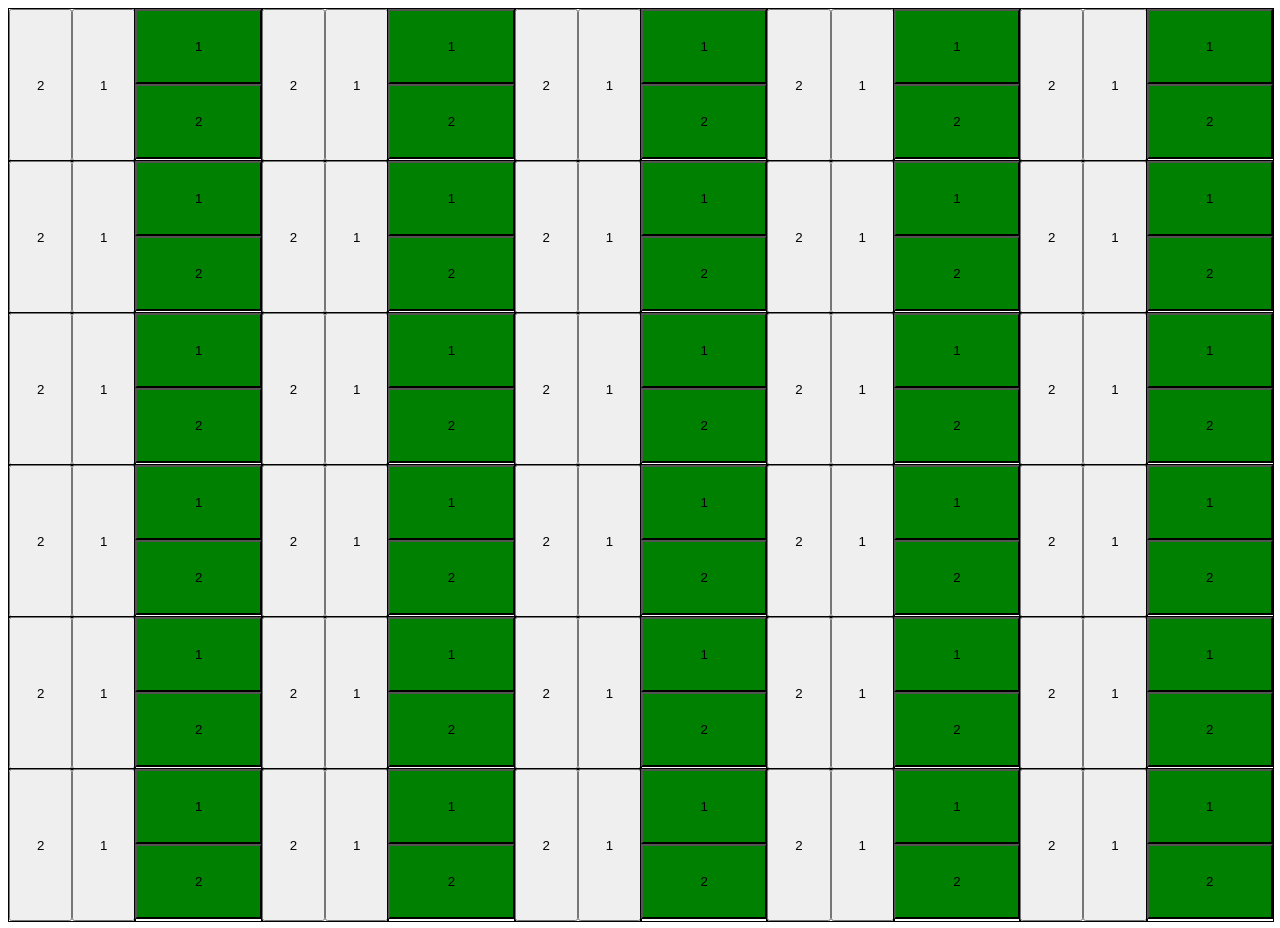
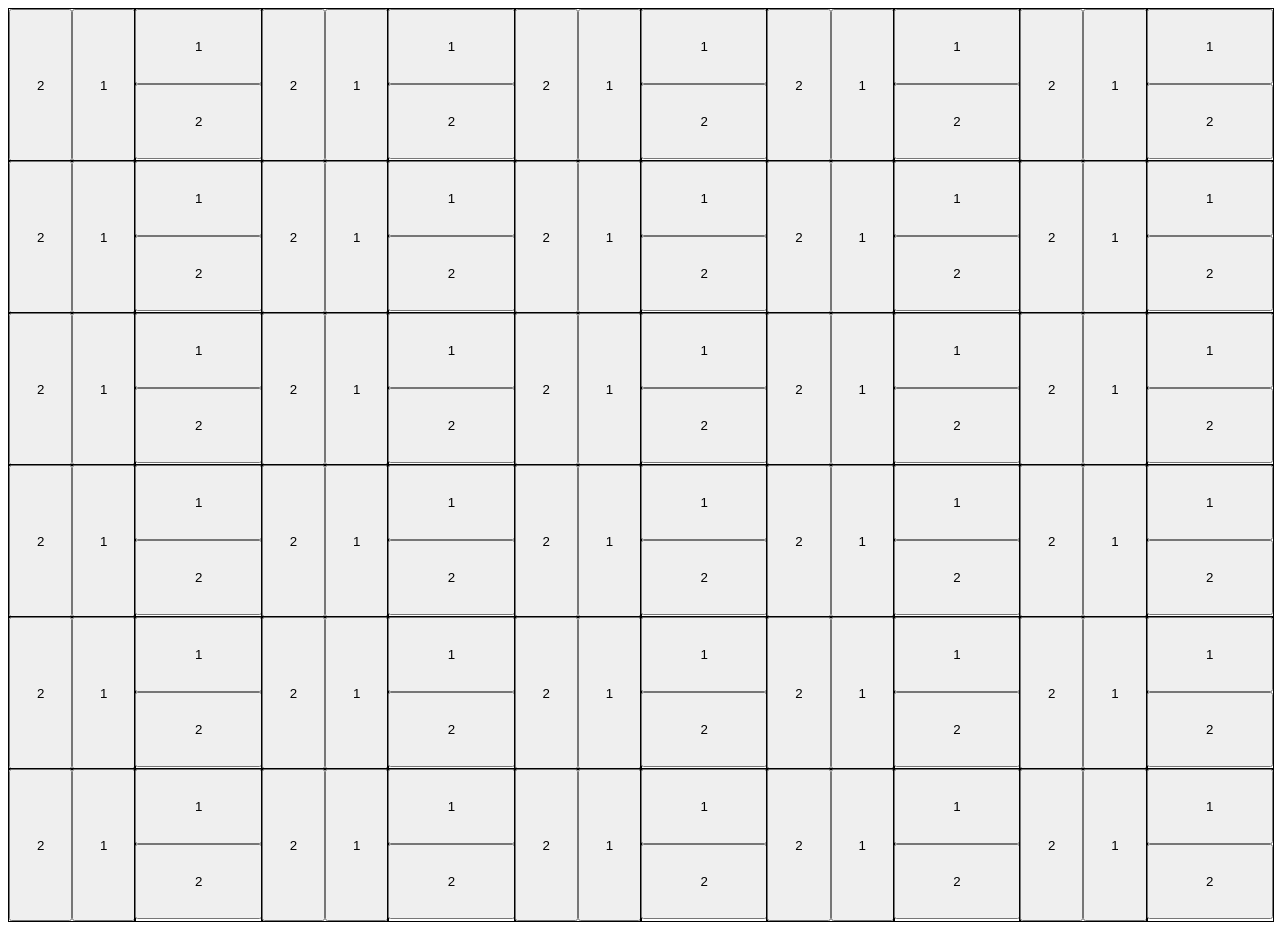
Before and after one commit to neliaterrazas/test1, a React (Create React App) app: page / in a window 1280 px wide. Built offline with nearby package versions, Linux system fonts and the light colour scheme.

Commit message:
final push

```diff
--- a/src/App.css
+++ b/src/App.css
@@ -29,7 +29,6 @@
 
 .two {
     min-height: 75px;
-    background-color: green;
 }
 .BoxTwo {
     display: flex;
--- a/src/components/BoxTwo.jsx
+++ b/src/components/BoxTwo.jsx
@@ -16,7 +16,6 @@ class BoxTwo extends React.Component {
                     min-width: 100%;
                     min-height: 100%;
                     border: 1px solid black;
-                    /* background-color: green; */
                 }
                 `}</style>
                 <div className="BoxTwo">
```
Also changed, not shown: 1 other file (tests, documents, lock files or other folders).
